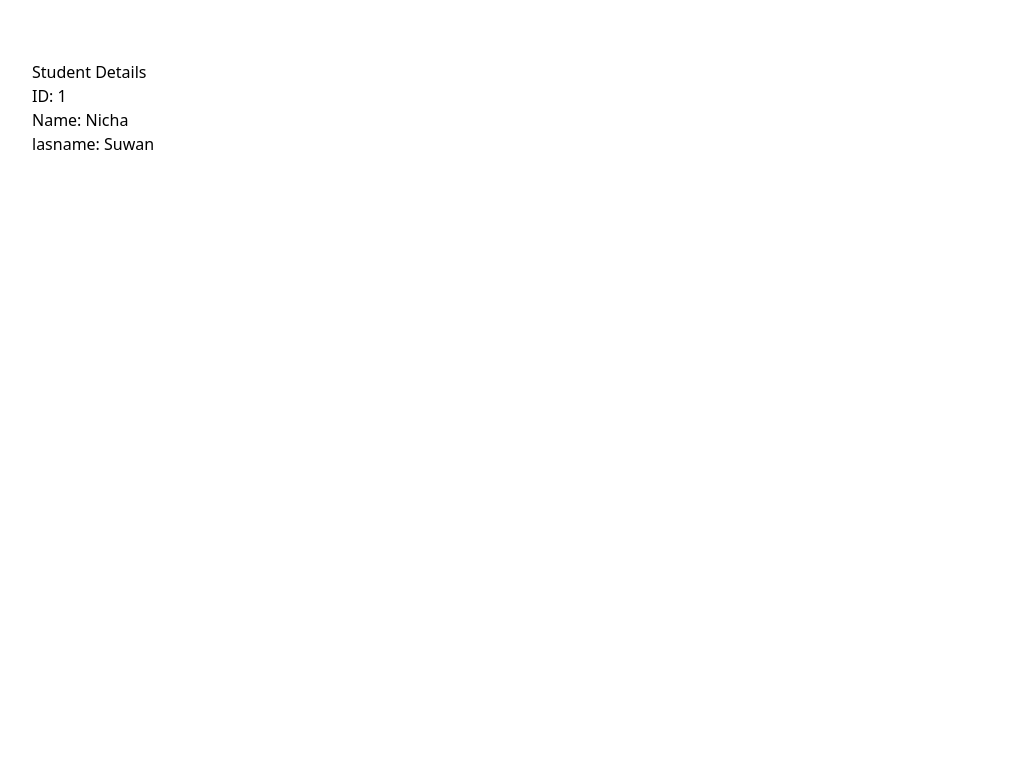
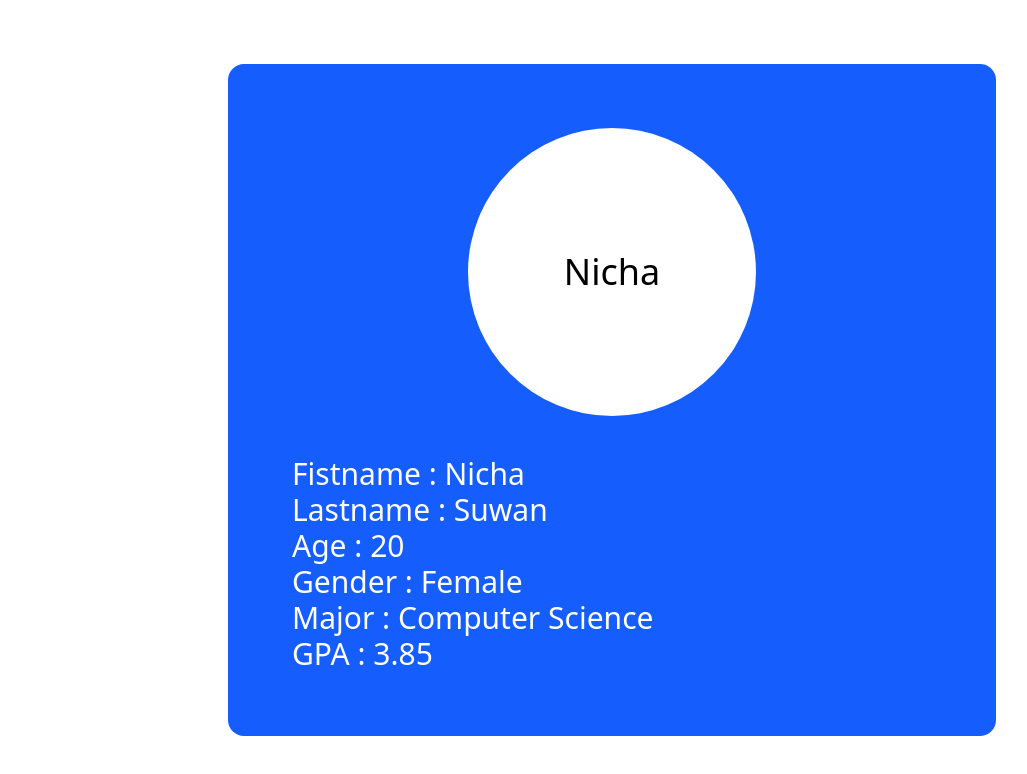
Before and after one commit to Jsep09/studentApp, a React (Vite) app in the folder App/: page /view/1 in a window 1280 px wide. Shown: the top 774 px of the page, without its empty margins (28-1055 px from the left). Built offline with nearby package versions, Linux system fonts and the light colour scheme; data requests are answered from the project's data file.

Commit message:
view page display done

```diff
--- a/App/package.json
+++ b/App/package.json
@@ -8,7 +8,7 @@
     "build": "tsc -b && vite build",
     "lint": "eslint .",
     "preview": "vite preview",
-    "start-json-server": "json-server --watch db.json --port 8080"
+    "json-server": "json-server --watch db.json --port 8080"
   },
   "dependencies": {
     "@reduxjs/toolkit": "^2.5.0",
--- a/App/src/pages/StudentView.tsx
+++ b/App/src/pages/StudentView.tsx
@@ -13,14 +13,23 @@ const StudentView = () => {
     }
   }, [dispatch, id]);
 
-  console.log("Student Detail from Redux State:", studentDetail);
-
   return (
-    <div className="container min-h-screen max-w-7xl m-auto p-15">
-      <h1>Student Details</h1>
-      <p>ID: {studentDetail?.id}</p>
-      <p>Name: {studentDetail?.firstName}</p>
-      <p>lasname: {studentDetail?.lastName}</p>
+    <div className="container flex min-h-screen max-w-3xl m-auto items-center">
+      <div className="bg-blue-600 w-full h-fit p-16 rounded-2xl  ">
+        <div className="w-full flex justify-center">
+          <div className="bg-white w-72 h-72 rounded-full flex justify-center items-center text-4xl  hover:scale-105 duration-300">
+            <p>{studentDetail?.firstName}</p>
+          </div>
+        </div>
+        <div className="w-full flex justify-center flex-col mt-10 text-white ">
+          <p className="text-3xl">Fistname : {studentDetail?.firstName}</p>
+          <p className="text-3xl">Lastname : {studentDetail?.lastName}</p>
+          <p className="text-3xl">Age : {studentDetail?.age}</p>
+          <p className="text-3xl">Gender : {studentDetail?.gender}</p>
+          <p className="text-3xl">Major : {studentDetail?.major}</p>
+          <p className="text-3xl">GPA : {studentDetail?.gpa}</p>
+        </div>
+      </div>
     </div>
   );
 };
```
